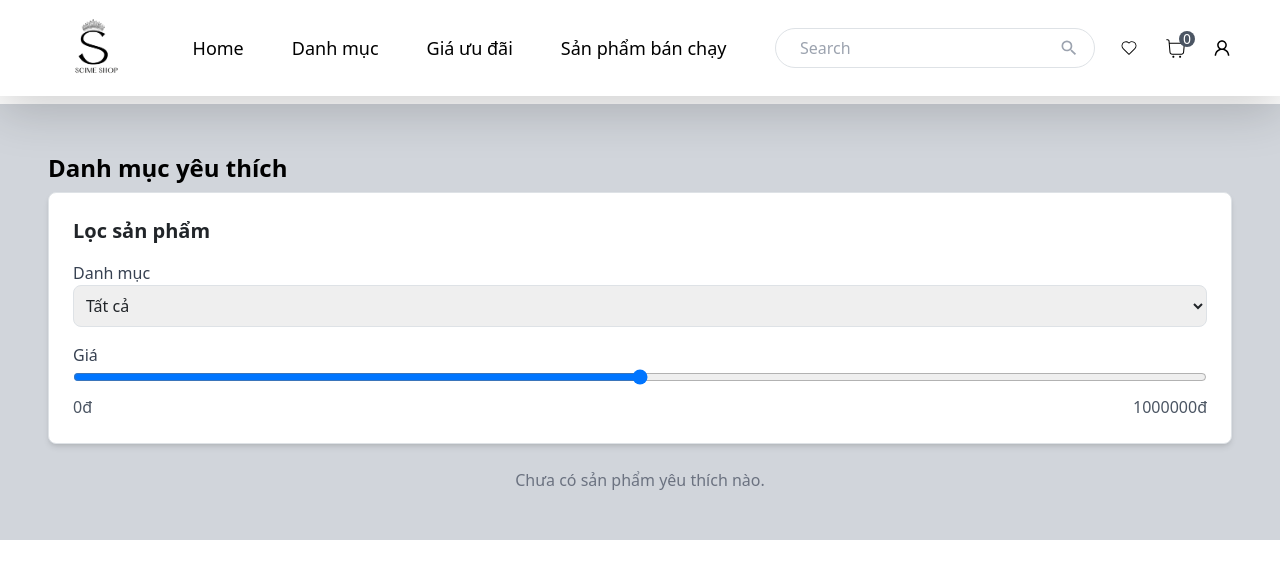
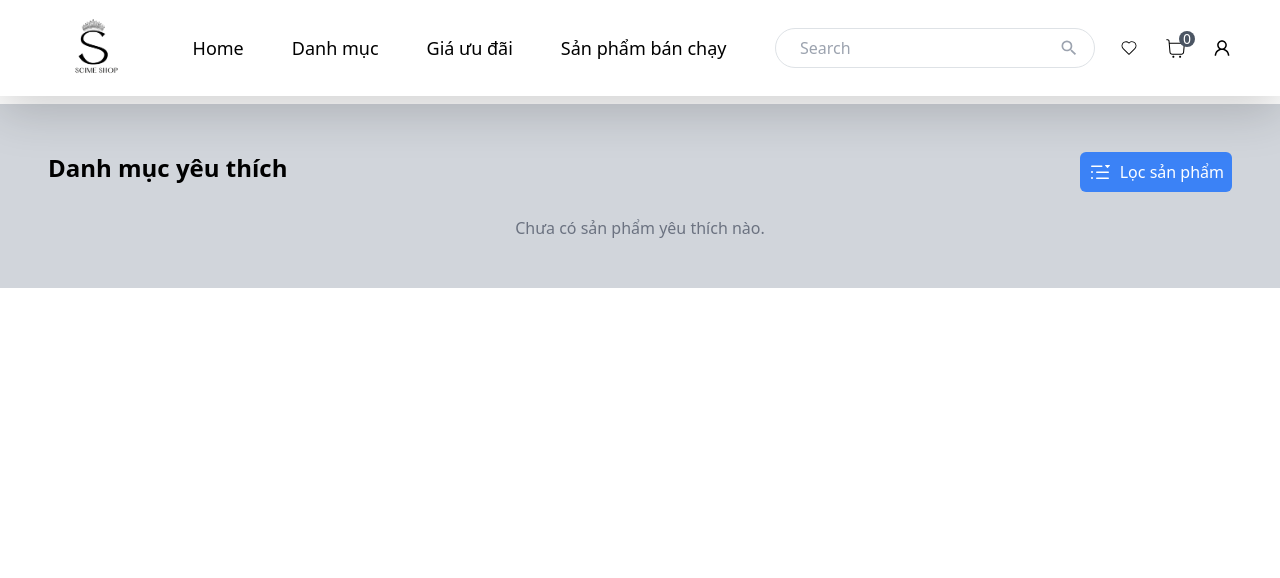
Before and after one commit to nguyen-huu-thang/shop-frontend, a React (Create React App) app: page /love in a window 1280 px wide. Shown: the top 578 px of the page. Built offline with nearby package versions, Linux system fonts and the light colour scheme.

Commit message:
thiết kế lại filter, xây dựng điều hướng đến trang danh mục sản phẩm

```diff
--- a/src/App.js
+++ b/src/App.js
@@ -11,6 +11,7 @@ import Account from './pages/account';
 import Cart from './pages/cart';
 import Payments from './pages/payments';
 import Love from './pages/love';
+import Category from './pages/category';
 function App() {
   return (
     <BrowserRouter>
@@ -19,13 +20,14 @@ function App() {
         <Route path="/" element={<Home />} />
         <Route path="/login" element={<Login />} />
         <Route path="/register" element={<Register />} />
-        <Route path="/:slug" element={<Details />} />
+        <Route path="/details/:slug" element={<Details />} />
         <Route path="/storemanager/*" element={<StoreManager />} />
         <Route path="/test" element={<Test />} />
         <Route path="/account/*" element={<Account />} />
         <Route path="/cart" element={<Cart />} />
         <Route path="/payments" element={<Payments />} />
         <Route path="/love" element={<Love />} />
+        <Route path="/category/:category" element={<Category />} />
       </Routes>
     </BrowserRouter>
   );
--- a/src/components/filter.js
+++ b/src/components/filter.js
@@ -2,20 +2,32 @@ import React, { useState } from 'react';
 
 const Filter = ({ categories, onFilterChange }) => {
   const [selectedCategory, setSelectedCategory] = useState('');
-  const [priceRange, setPriceRange] = useState([0, 1000000]);
+  const [priceRange, setPriceRange] = useState({ min: '', max: '' });
 
   // Hàm xử lý khi thay đổi category
   const handleCategoryChange = (event) => {
-    const value = event.target.value;
-    setSelectedCategory(value);
-    onFilterChange(value, priceRange);
+    setSelectedCategory(event.target.value);
   };
 
-  // Hàm xử lý khi thay đổi giá
-  const handlePriceChange = (event) => {
-    const value = event.target.value.split(',').map(Number);
-    setPriceRange(value);
-    onFilterChange(selectedCategory, value);
+  // Hàm xử lý khi thay đổi giá trị min/max
+  const handlePriceInputChange = (event) => {
+    const { name, value } = event.target;
+
+    // Chỉ cho phép nhập ký tự số
+    if (/^\d*$/.test(value)) {
+      setPriceRange({
+        ...priceRange,
+        [name]: value, // Không chuyển thành số để giữ giá trị rỗng khi nhập
+      });
+    }
+  };
+
+  // Hàm xử lý khi nhấn nút Lọc
+  const handleApplyFilter = () => {
+    const min = priceRange.min === '' ? 0 : parseInt(priceRange.min, 10);
+    const max = priceRange.max === '' ? Number.MAX_SAFE_INTEGER : parseInt(priceRange.max, 10);
+
+    onFilterChange(selectedCategory, [min, max]);
   };
 
   return (
@@ -38,23 +50,38 @@ const Filter = ({ categories, onFilterChange }) => {
         </select>
       </div>
 
-      {/* Lọc theo giá */}
-      <div>
-        <label htmlFor="price" className="block text-gray-700 font-medium">Giá</label>
-        <input
-          type="range"
-          id="price"
-          min="0"
-          max="1000000"
-          step="10000"
-          value={priceRange.join(',')}
-          onChange={handlePriceChange}
-          className="w-full"
-        />
-        <div className="flex justify-between text-gray-600 mt-1">
-          <span>{priceRange[0]}đ</span>
-          <span>{priceRange[1]}đ</span>
+      {/* Lọc theo Giá (Min - Max) */}
+      <div className="mb-3">
+        <label className="block text-gray-700 font-medium">Khoảng giá</label>
+        <div className="flex space-x-2">
+          <input
+            type="text"
+            name="min"
+            value={priceRange.min}
+            onChange={handlePriceInputChange}
+            placeholder="Từ"
+            className="w-full p-2 border rounded-lg"
+          />
+          <input
+            type="text"
+            name="max"
+            value={priceRange.max}
+            onChange={handlePriceInputChange}
+            placeholder="Đến"
+            className="w-full p-2 border rounded-lg"
+          />
         </div>
+        <p className="text-gray-500 text-sm mt-2"></p>
+      </div>
+
+      {/* Nút áp dụng */}
+      <div className="mt-3">
+        <button
+          onClick={handleApplyFilter}
+          className="px-4 py-2 bg-blue-500 text-white rounded-md hover:bg-blue-600"
+        >
+          Áp dụng
+        </button>
       </div>
     </div>
   );
--- a/src/components/navbar.js
+++ b/src/components/navbar.js
@@ -31,13 +31,20 @@ function Navbar() {
                         <a href="/" className="text-lg hover:text-gray-300 ">Danh mục</a>
                         {/* Dropdown */}
                         <div className="hidden group-hover:block absolute top-[60%] left-0 w-80 bg-white border border-gray-300 mt-2 shadow-lg">
-                        {["Thời trang", "Giày dép - Túi sách", "Điện tử - Công nghệ",
-                            "Sức khỏe - Làm đẹp", "Đồ gia dụng", "Đồ trang trí",
-                            "Mẹ và bé", "Sách - Văn phòng phẩm"].map((item, idx) => (
-                            <a key={idx} href="/" className="block px-4 py-2 hover:bg-gray-600 hover:text-gray-100">
-                                {item}
-                            </a>
-                        ))}
+                            {[
+                            { name: "Thời trang", path: "fashion" },
+                            { name: "Giày dép - Túi sách", path: "Giày dép - Túi sách" },
+                            { name: "Điện tử - Công nghệ", path: "Điện tử - Công nghệ" },
+                            { name: "Sức khỏe - Làm đẹp", path: "Sức khỏe - Làm đẹp" },
+                            { name: "Đồ gia dụng", path: "Đồ gia dụng" },
+                            { name: "Đồ trang trí", path: "Đồ trang trí" },
+                            { name: "Mẹ và bé", path: "Mẹ và bé" },
+                            { name: "Sách - Văn phòng phẩm", path: "Sách - Văn phòng phẩm" },
+                            ].map((item, idx) => (
+                            <Link key={idx} to={`/category/${item.path}`} className="block px-4 py-2 hover:bg-gray-600 hover:text-gray-100">
+                                {item.name}
+                            </Link>
+                            ))}
                         </div>
                     </div>
                     <a href="/" className="text-lg hover:text-gray-300">Giá ưu đãi</a>
--- a/src/components/productcart.js
+++ b/src/components/productcart.js
@@ -20,7 +20,7 @@ const ProductCart = (props) => {
                 {isFavorite ? <FaHeart size={24} /> : <FaRegHeart size={24} />}
             </div>
 
-            <Link to={slug} className="block overflow-hidden rounded-lg">
+            <Link to={`/details/${slug}`} className="block overflow-hidden rounded-lg">
                 <img
                     src={interfaceImage}
                     alt={name}
--- /dev/null
+++ b/src/pages/category.js
@@ -0,0 +1,55 @@
+import React, { useEffect, useState } from 'react';
+import { useParams } from 'react-router-dom';
+import {products} from '../product';
+import Navbar from '../components/navbar';
+const Category = () => {
+  const { category } = useParams(); // Lấy category từ URL
+  const [filteredProducts, setFilteredProducts] = useState([]);
+
+  // Bảng ánh xạ category -> Tiếng Việt
+  const categoryMap = {
+    fashion: "Thời trang",
+    "shoes-bags": "Giày dép - Túi sách",
+    electronics: "Điện tử - Công nghệ",
+    beauty: "Sức khỏe - Làm đẹp",
+    "home-appliances": "Đồ gia dụng",
+    decoration: "Đồ trang trí",
+    "mom-baby": "Mẹ và bé",
+    books: "Sách - Văn phòng phẩm",
+  };
+
+  // Lấy tên tiếng Việt từ category
+  const categoryName = categoryMap[category] || "Danh mục không xác định";
+
+  useEffect(() => {
+    if (category) {
+      const filtered = products.filter(product => product.category === category);
+      setFilteredProducts(filtered);
+    }
+  }, [category]);
+
+  return (
+    <div>
+        <Navbar />
+        <div className="container mx-auto p-5">
+        {/* Hiển thị tên danh mục bằng tiếng Việt */}
+        <h1 className="text-2xl font-bold mb-5">{categoryName}</h1>
+        {filteredProducts.length > 0 ? (
+            <div className="grid grid-cols-1 sm:grid-cols-2 md:grid-cols-3 lg:grid-cols-4 gap-4">
+            {filteredProducts.map(product => (
+                <div key={product.id} className="border rounded-lg p-4 shadow-md">
+                <h2 className="text-lg font-semibold">{product.name}</h2>
+                <p>Giá: {product.price}đ</p>
+                </div>
+            ))}
+            </div>
+        ) : (
+            <p>Không có sản phẩm nào trong danh mục này.</p>
+        )}
+        </div>
+    </div>
+
+  );
+};
+
+export default Category;
--- a/src/pages/love.js
+++ b/src/pages/love.js
@@ -5,6 +5,7 @@ import { products } from '../product';
 import LoveCart from '../components/lovecart';
 import Navbar from '../components/navbar';
 import Filter from '../components/filter';
+import { GoMultiSelect } from "react-icons/go";
 const Love = () => {
   // Lấy danh sách sản phẩm yêu thích từ Redux store
   const lovedItems = useSelector((store) => store.love.items);
@@ -15,6 +16,7 @@ const Love = () => {
   );
 
   const [filteredProducts, setFilteredProducts] = useState(lovedProducts); // Lưu danh sách sản phẩm đã lọc
+  const [showFilter, setShowFilter] = useState(false);
   const dispatch = useDispatch();
 
   // Hàm xử lý xóa sản phẩm khỏi yêu thích
@@ -43,11 +45,27 @@ const Love = () => {
     <div>
       <Navbar />
       <div className="container mx-auto p-5 bg-gray-300 mb-2 mt-2 flex-1">
-        <h2 className="text-2xl font-bold text-black mb-2">Danh mục yêu thích</h2>
-        <Filter
-          categories={['fashion', 'shoes-bags', 'electronics']} // Ví dụ, bạn có thể lấy danh sách categories từ dữ liệu sản phẩm
-          onFilterChange={handleFilterChange}
-        />
+        <div className='flex justify-between'>
+          <h2 className="text-2xl font-bold text-black mb-2">Danh mục yêu thích</h2>
+          {/* Biểu tượng để hiển thị Filter */}
+          <div className="mb-4">
+            <button
+              className="flex items-center space-x-2 p-2 bg-blue-500 text-white rounded-md"
+              onClick={() => setShowFilter(!showFilter)} // Toggle hiển thị Filter
+            >
+              <GoMultiSelect size={24} />
+              <span>Lọc sản phẩm</span>
+            </button>
+          </div>
+        </div>
+
+        {/* Hiển thị Filter nếu showFilter là true */}
+        {showFilter && (
+          <Filter
+            categories={['fashion', 'shoes-bags', 'electronics']}
+            onFilterChange={handleFilterChange}
+          />
+        )}
 
         <div className="grid grid-cols-1">
           {filteredProducts.length === 0 ? (
```
